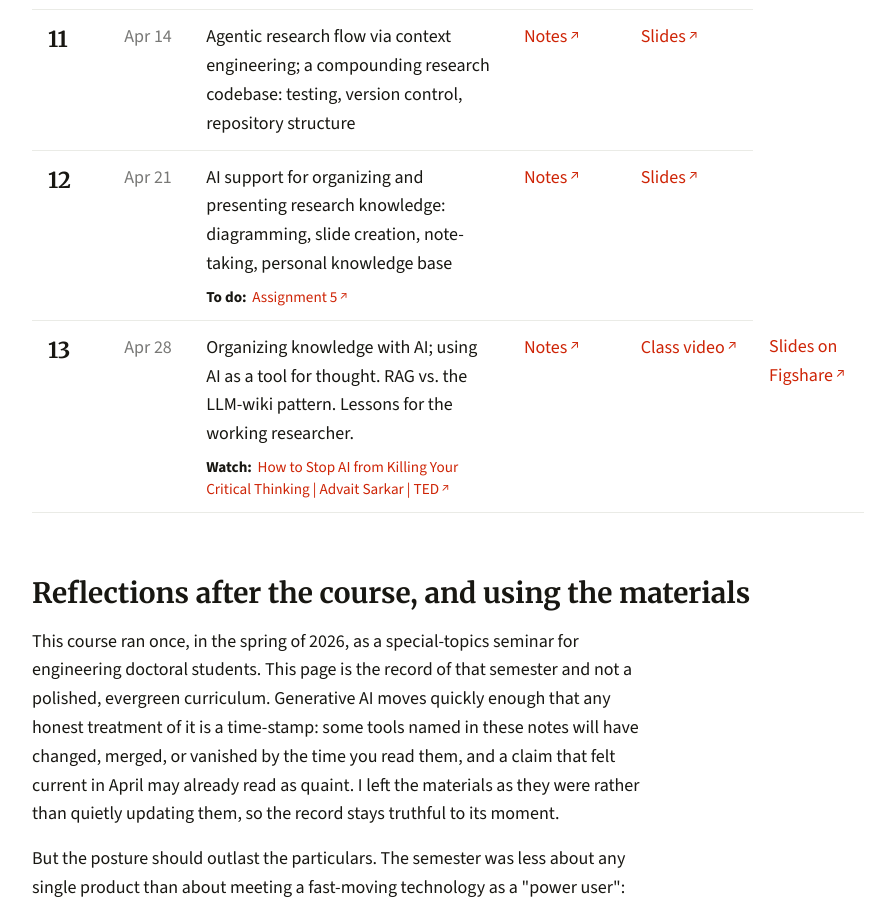
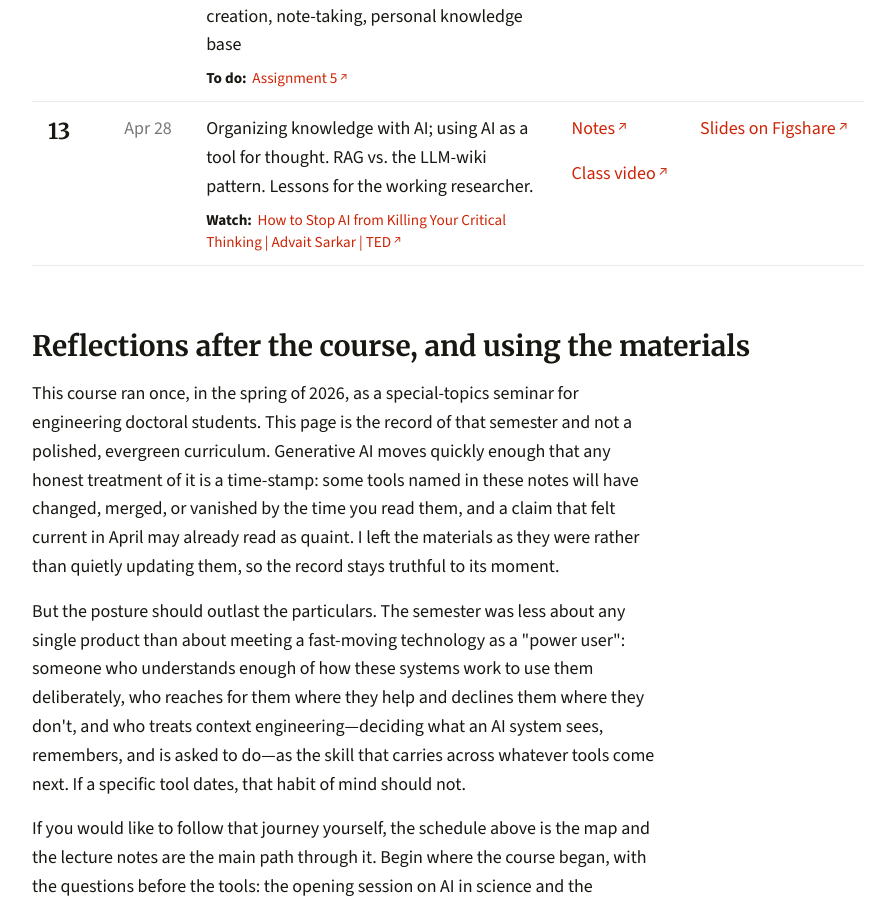
Before and after one commit to barbagroup/mae6291-genai, a plain HTML site: page index.html in a window 1280 px wide. Shown: the part 3569-4471 px from the top of the page, without its empty margins (192-1087 px from the left). Drawn offline with nearby package versions, Linux system fonts and the light colour scheme.

Commit message:
fix: remove extraneous column tag

```diff
--- a/index.html
+++ b/index.html
@@ -210,8 +210,8 @@
                 <div class="topic-main">Organizing knowledge with AI; using AI as a tool for thought. RAG vs. the LLM-wiki pattern. Lessons for the working researcher.</div>
                 <p class="topic-detail"><span class="topic-label">Watch:</span><a href="https://www.youtube.com/watch?v=3lPnN8omdPA" target="_blank" rel="noopener">How to Stop AI from Killing Your Critical Thinking | Advait Sarkar | TED</a></p>
               </td>
-              <td><a href="https://docs.google.com/document/d/1cU0s5cUAvLYt-VuYs3hP5H-jBTQ1p4COz-qtGbiF76E/edit" target="_blank" rel="noopener">Notes</a></td>
-              <td><a href="https://youtu.be/TC_d_0CR07A" target="_blank" rel="noopener">Class video</a></td>
+              <td><p><a href="https://docs.google.com/document/d/1cU0s5cUAvLYt-VuYs3hP5H-jBTQ1p4COz-qtGbiF76E/edit" target="_blank" rel="noopener">Notes</a></p>
+              <p><a href="https://youtu.be/TC_d_0CR07A" target="_blank" rel="noopener">Class video</a></p></td>
               <td><a href="https://doi.org/10.6084/m9.figshare.32882258.v2" target="_blank" rel="noopener">Slides on Figshare</a></td>
             </tr>
           </tbody>
```
